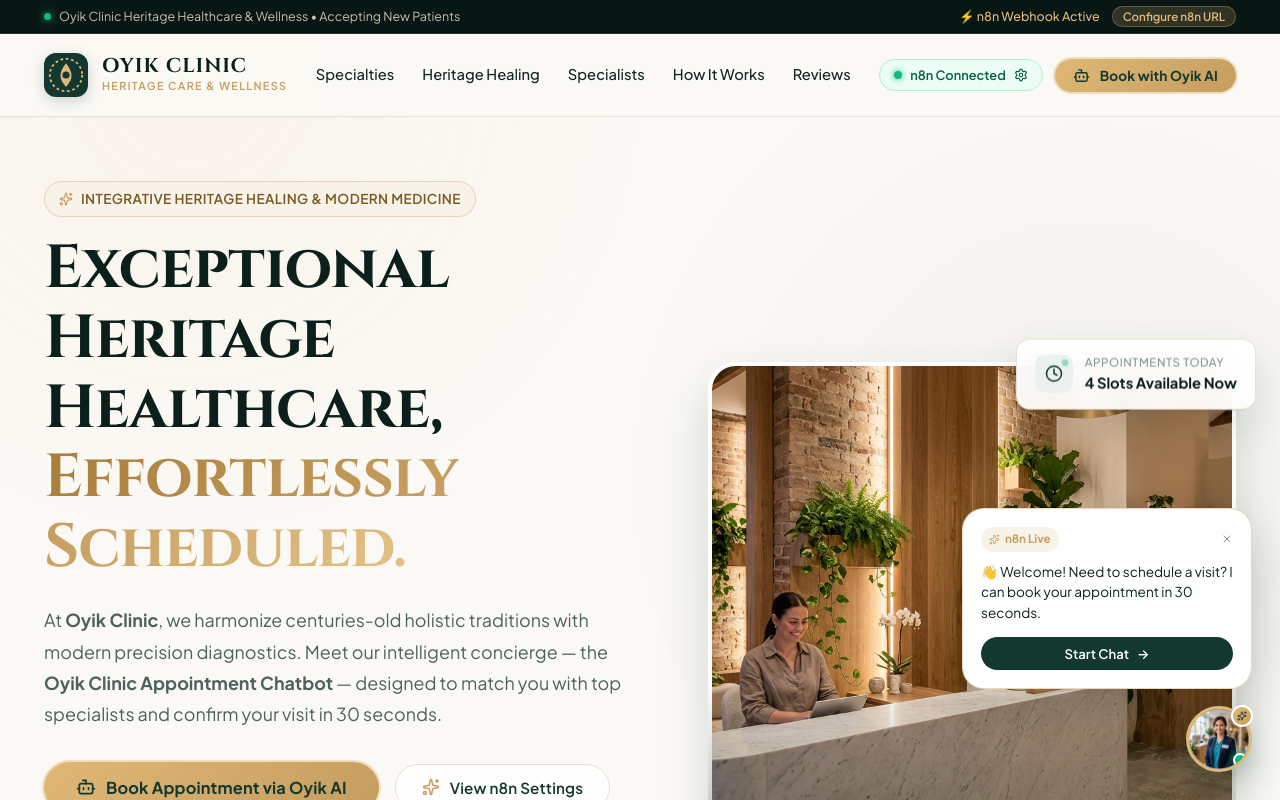
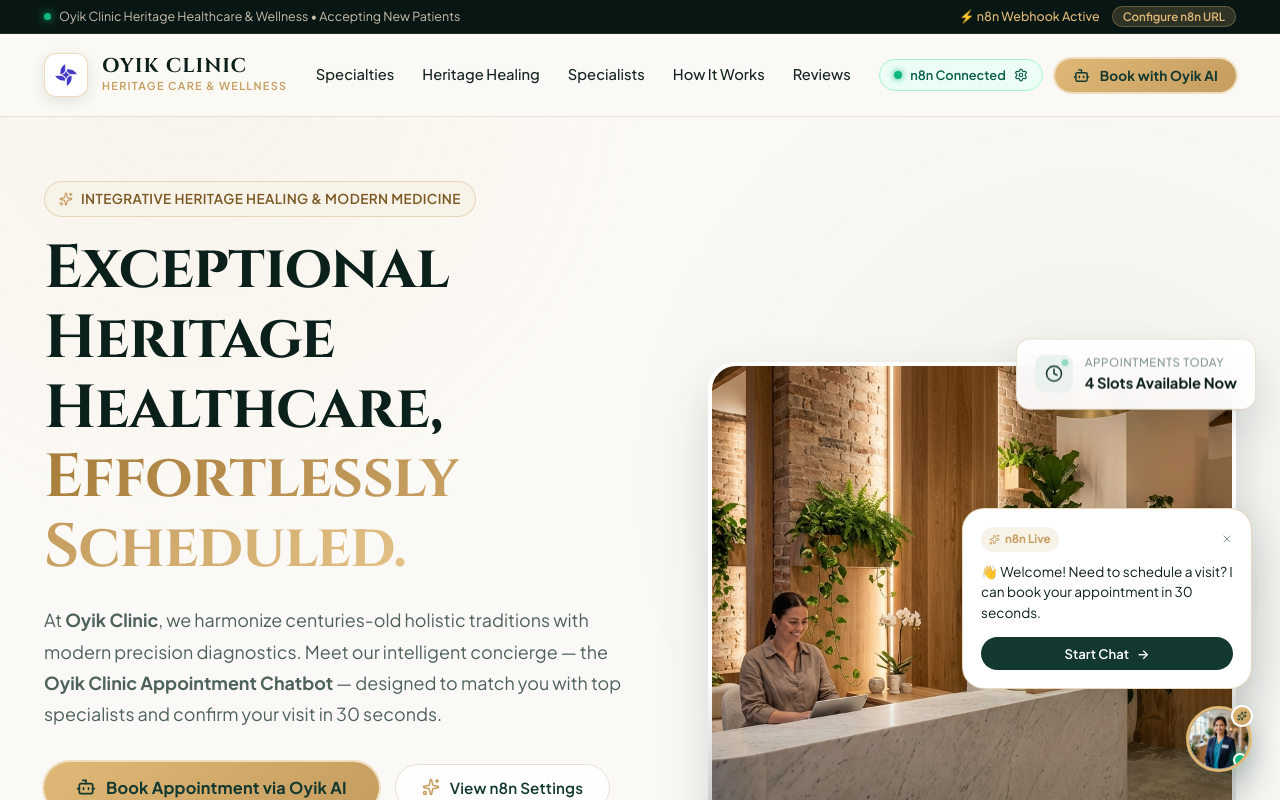
Before and after one commit to harsh-oyik/Oyik_Clinic_Appointment_Chatbot, a React (Vite) app: page / in a window 1280 px wide. Shown: the top 800 px of the page. Built offline with nearby package versions, Linux system fonts and the light colour scheme.

Commit message:
feat: update logo in navbar, footer, and favicon with new brand emblem

```diff
--- a/src/App.css
+++ b/src/App.css
@@ -93,28 +93,34 @@
   width: 44px;
   height: 44px;
   border-radius: 12px;
-  background: #123830;
+  background: #ffffff;
   display: flex;
   align-items: center;
   justify-content: center;
   padding: 4px;
-  box-shadow: 0 4px 14px rgba(18, 56, 48, 0.2);
+  box-shadow: 0 4px 14px rgba(18, 56, 48, 0.12);
+  border: 1.5px solid rgba(223, 183, 118, 0.5);
+  overflow: hidden;
 }
 
 .brand-emblem-small {
   width: 38px;
   height: 38px;
   border-radius: 10px;
-  background: #123830;
+  background: #ffffff;
   display: flex;
   align-items: center;
   justify-content: center;
   padding: 3px;
-}
-
-.brand-svg {
+  border: 1.5px solid rgba(223, 183, 118, 0.5);
+  overflow: hidden;
+}
+
+.brand-logo-img {
   width: 100%;
   height: 100%;
+  object-fit: contain;
+  display: block;
 }
 
 .brand-title {
--- a/src/components/Footer.jsx
+++ b/src/components/Footer.jsx
@@ -10,11 +10,7 @@ export default function Footer({ onOpenChat, onOpenN8nConfig, isN8nActive }) {
           <div className="footer-brand-col">
             <div className="footer-brand">
               <div className="brand-emblem-small">
-                <svg viewBox="0 0 40 40" className="brand-svg" fill="none">
-                  <circle cx="20" cy="20" r="18" stroke="#dfb776" strokeWidth="2" strokeDasharray="3 3" />
-                  <path d="M20 7 C14 15 10 23 20 33 C30 23 26 15 20 7 Z" fill="#dfb776" />
-                  <circle cx="20" cy="20" r="4" fill="#123830" />
-                </svg>
+                <img src="/assets/logo.png" alt="Oyik Clinic Logo" className="brand-logo-img" />
               </div>
               <div>
                 <span className="brand-title">OYIK CLINIC</span>
--- a/src/components/Navbar.jsx
+++ b/src/components/Navbar.jsx
@@ -10,11 +10,7 @@ export default function Navbar({ onOpenChat, onOpenN8nConfig, n8nWebhookUrl, isN
         {/* Brand Logo */}
         <a href="#" className="nav-brand">
           <div className="brand-emblem">
-            <svg viewBox="0 0 40 40" className="brand-svg" fill="none">
-              <circle cx="20" cy="20" r="18" stroke="#dfb776" strokeWidth="2" strokeDasharray="3 3" />
-              <path d="M20 7 C14 15 10 23 20 33 C30 23 26 15 20 7 Z" fill="#dfb776" />
-              <circle cx="20" cy="20" r="4" fill="#123830" />
-            </svg>
+            <img src="/assets/logo.png" alt="Oyik Clinic Logo" className="brand-logo-img" />
           </div>
           <div className="brand-text">
             <span className="brand-title">OYIK CLINIC</span>
```
Also changed, not shown: index.html (+1 -1 lines), public/assets/logo.png (added), public/favicon.png (added).
